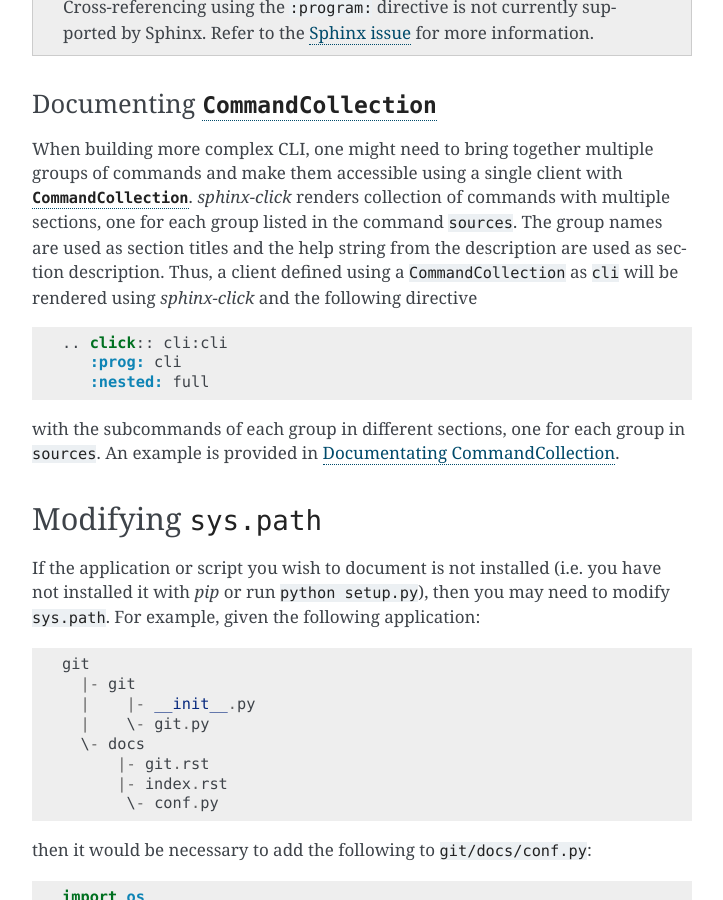
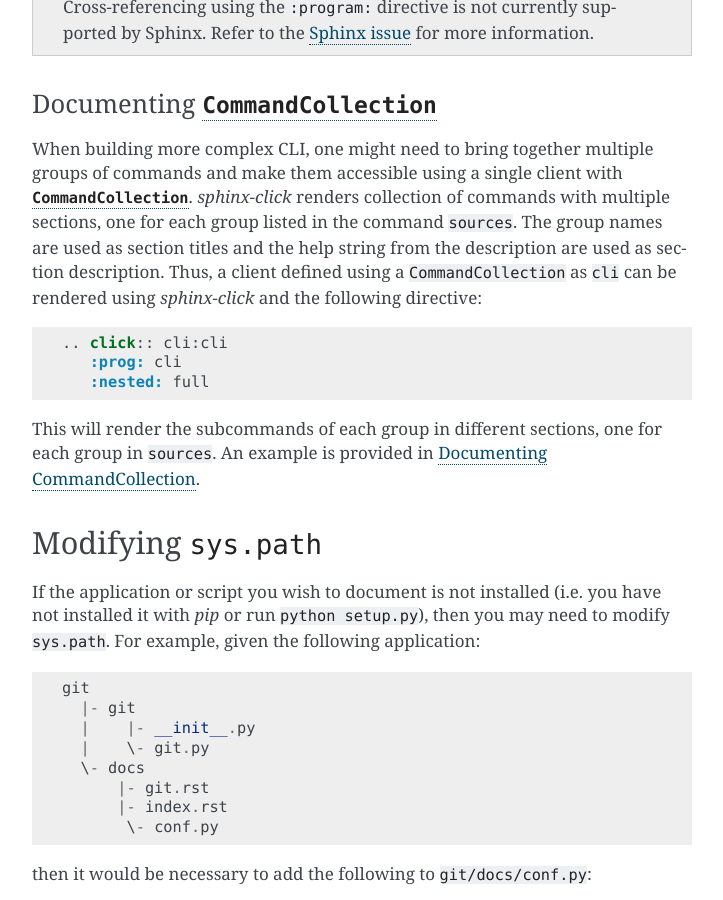
Before and after one commit to click-contrib/sphinx-click, a Sphinx documentation site: the page built from docs/usage.rst, in a window 1280 px wide and 900 px high, scrolled down 2772 px. Shown: the whole window, without its empty margins (388-1111 px from the left). Built offline with Sphinx 7.4.7, drawn with Linux system fonts in a browser that asks for light colours.

Commit message:
CLN typos and nitpicks

```diff
--- a/docs/usage.rst
+++ b/docs/usage.rst
@@ -155,8 +155,8 @@
 *sphinx-click* renders collection of commands with multiple sections, one for each
 group listed in the command ``sources``. The group names are used as section titles
 and the help string from the description are used as section description.
-Thus, a client defined using a |CommandCollection| as ``cli`` will be rendered
-using *sphinx-click* and the following directive
+Thus, a client defined using a |CommandCollection| as ``cli`` can be rendered
+using *sphinx-click* and the following directive:
 
 .. code-block:: rst
 
@@ -164,8 +164,8 @@
       :prog: cli
       :nested: full
 
-with the subcommands of each group in different sections, one for each group in
-``sources``. An example is provided in :ref:`example_commandcollections`.
+This will render the subcommands of each group in different sections, one for each
+group in ``sources``. An example is provided in :doc:`examples/commandcollections`.
 
 
 Modifying ``sys.path``
```
Also changed, not shown: docs/examples/commandcollections.rst (+3 -6 lines).
